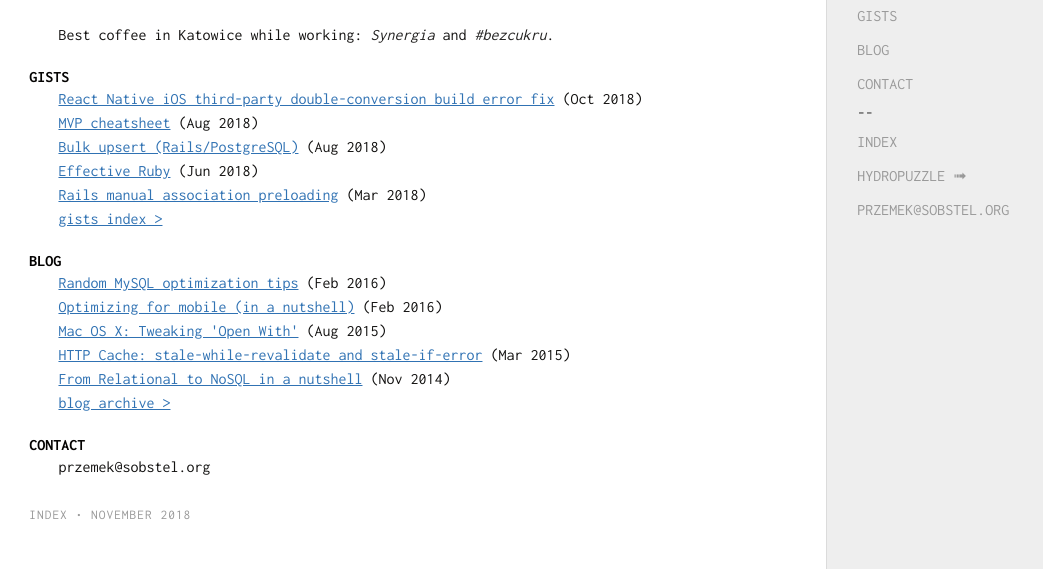
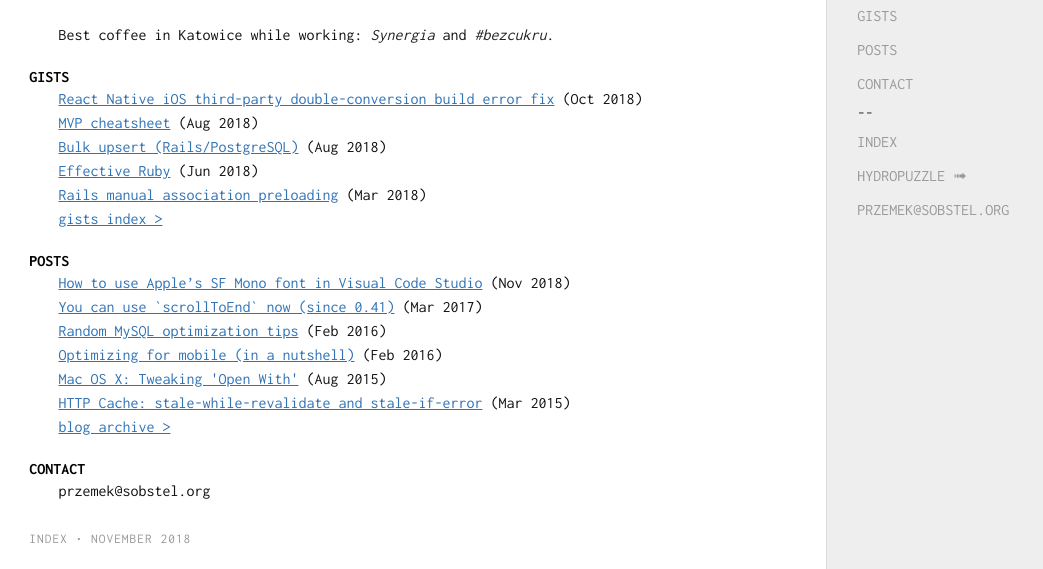
Before and after one commit to sobstel/sobstel.github.com, a Jekyll site: the page built from index.html, in a window 1280 px wide and 900 px high, scrolled down 1055 px, cut to the strip 331-900 px from the top of the window. Shown: the whole strip, without its empty margins (0-1043 px from the left). Built offline with Jekyll 4.4.1, drawn with Linux system fonts in a browser that asks for light colours.

Commit message:
For every dark night there's a brighter day.

```diff
--- /dev/null
+++ b/_data/medium_posts.yml
@@ -0,0 +1,7 @@
+---
+- title: How to use Apple’s SF Mono font in Visual Code Studio
+  url: https://medium.com/@sobstel/how-to-use-apples-sf-mono-font-in-visual-code-studio-4c99e44ed2cb?source=rss-de458e3305b7------2
+  date: Sat, 17 Nov 2018 19:27:37 GMT
+- title: You can use `scrollToEnd` now (since 0.41)
+  url: https://medium.com/@sobstel/you-can-use-scrolltoend-now-since-0-41-ecfc7767af39?source=rss-de458e3305b7------2
+  date: Sun, 19 Mar 2017 09:54:26 GMT
--- a/index.html
+++ b/index.html
@@ -16,7 +16,7 @@ title: Przemek Sobstel
     <a href="#LEAN-MENTALITY">LEAN MENTALITY</a>
     <a href="#REMOTE">REMOTE</a>
     <a href="#GISTS">GISTS</a>
-    <a href="#BLOG">BLOG</a>
+    <a href="#POSTS">POSTS</a>
     <a href="#CONTACT">CONTACT</a>
     <span>--</span>
     <a href="/">INDEX</a>
@@ -136,13 +136,16 @@ amplify learning, decide as late as possible, decide as fast as possible, empowe
 <h2 id="GISTS">GISTS</h2>
 
 <p>{% for gist in site.data.gists limit:5 %}
-  <a href="{{ gist.url }}">{{ gist.title }}</a> ({{ gist.date | date: "%b %Y" }})<br />
+  <a href="{{ gist.url }}" target="_blank">{{ gist.title }}</a> ({{ gist.date | date: "%b %Y" }})<br />
 {% endfor %}
 <a href="/gists/">gists index &gt;</a></p>
 
-<h2 id="BLOG">BLOG</h2>
+<h2 id="POSTS">POSTS</h2>
 
-<p>{% for post in site.posts limit:5 %}
+<p>{% for post in site.data.medium_posts %}
+  <a href="{{ post.url }}" target="_blank">{{ post.title }}</a> ({{ post.date | date: "%b %Y" }})<br />
+{% endfor %}
+{% for post in site.posts limit:4 %}
   <a href="{{ post.url }}">{{ post.title }}</a> ({{ post.date | date: "%b %Y" }})<br />
 {% endfor %}
 <a href="/blog/">blog archive &gt;</a></p>
```
Also changed, not shown: 2 other files.
